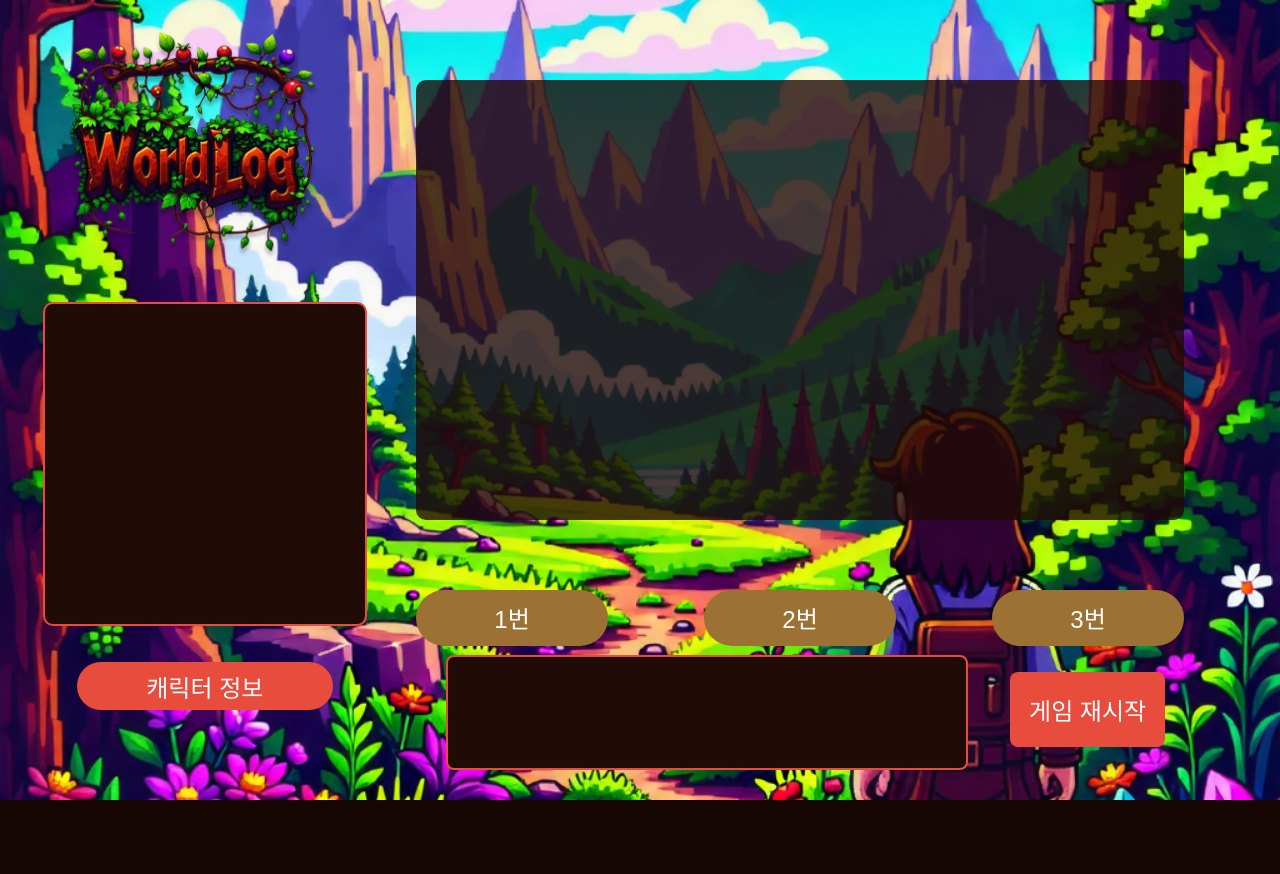
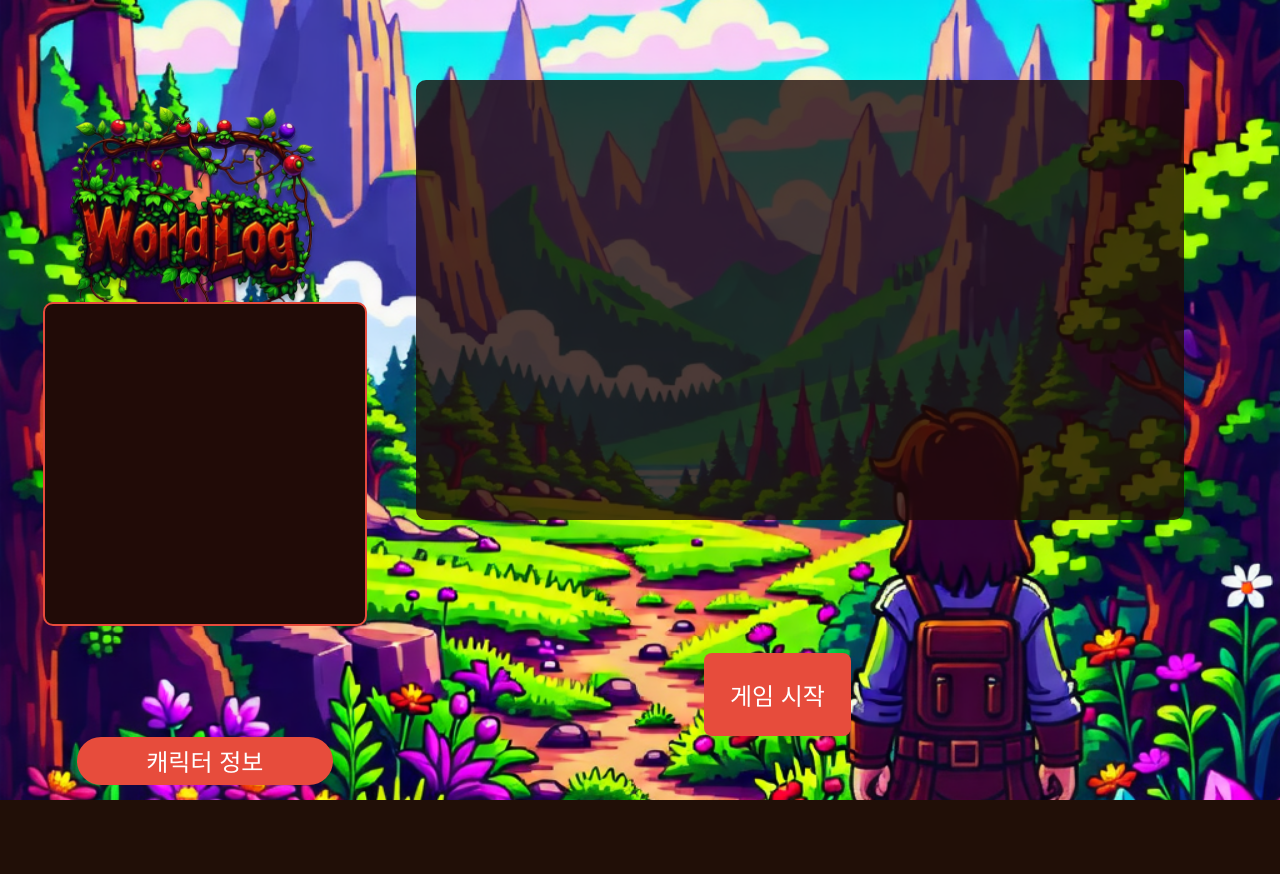
Before and after one commit to kim-yejunn/WorldLog, a Flask app: page /main in a window 1280 px wide. After the commit the page ends 800 px from the top, so only its background shows below. Run offline with Flask 3, Linux system fonts and the light colour scheme; some libraries are stand-ins or nearby versions.

Commit message:
프론트 버튼 추가, 게임 시작 방법 수정

```diff
--- a/static/script.js
+++ b/static/script.js
@@ -102,3 +102,27 @@ document.getElementById('restart').addEventListener('click', function() {
     document.getElementById('prompt').value = "게임 재시작"; // "게임 재시작"을 prompt에 입력
     document.getElementById('gpt-form').requestSubmit(); // 폼 제출
 });
+
+// gmstart 버튼 클릭 시 textarea와 restart 버튼 표시
+document.addEventListener("DOMContentLoaded", function() {
+    const gmstart = document.getElementById("gmstart");
+    const textarea = document.querySelector("textarea");
+    const restart = document.getElementById("restart");
+    const select1 = document.getElementById("select1");
+    const select2 = document.getElementById("select2");
+    const select3 = document.getElementById("select3");
+
+    gmstart.addEventListener("click", function() {
+        // textarea와 restart 버튼을 보이게 설정
+        textarea.style.display = "block";
+        restart.style.display = "block";
+        select1.style.display = "block";
+        select2.style.display = "block";
+        select3.style.display = "block";
+        gmstart.style.display = "none"; // gmstart 버튼 숨기기 (선택 사항)
+
+        // "trpg 게임 시작"을 입력하고 폼 제출
+        document.getElementById('prompt').value = "trpg 게임 시작"; // "trpg 게임 시작"을 prompt에 입력
+        document.getElementById('gpt-form').requestSubmit(); // 폼 제출
+    });
+});
--- a/static/styles.css
+++ b/static/styles.css
@@ -88,6 +88,7 @@ img {
     border-radius: 30px;
     cursor: pointer;
     transition: background-color 0.3s ease;
+    display: none;
 }
 
 form {
@@ -115,6 +116,8 @@ textarea {
     box-sizing: border-box;
     overflow: auto;
     z-index: 1;
+    display: none;
+    pointer-events: none;
 }
 
 textarea:focus {
@@ -135,9 +138,24 @@ textarea:focus {
     border-radius: 8px;
     cursor: pointer;
     transition: background-color 0.3s ease;
+    display: none;
 }
 
-#send:hover {
+#gmstart {
+    position: relative;
+    padding: 3vh 2.0vw;
+    font-size: 1.5rem;
+    bottom: 53%;
+    left: 94%;
+    color: #fff;
+    background-color: #e74c3c;
+    border: none;
+    border-radius: 8px;
+    cursor: pointer;
+    transition: background-color 0.3s ease;
+}
+
+#gmstart:hover {
     background-color: #c0392b;
 }
 
@@ -155,6 +173,7 @@ textarea:focus {
     cursor: pointer;
     transition: background-color 0.3s ease;
 }
+
 @media(max-width:1687px){
     .button-container {
         position: relative;
--- a/templates/main.html
+++ b/templates/main.html
@@ -20,7 +20,7 @@
     </div>
     <form id="gpt-form">
         <textarea id="prompt" name="prompt" rows="4" cols="50" oninput="autoResize(this)" required></textarea><br><br>
-        <!-- <button type="submit" id="send">게임 시작</button> -->
+        <button type="button" id="gmstart">게임 시작</button>
         <button type="button" id="restart">게임 재시작</button> <!-- 새 버튼 추가 -->
     </form>
     <script src="/static/script.js"></script>
```
Lines whose indentation alone changed are shown as unchanged.
